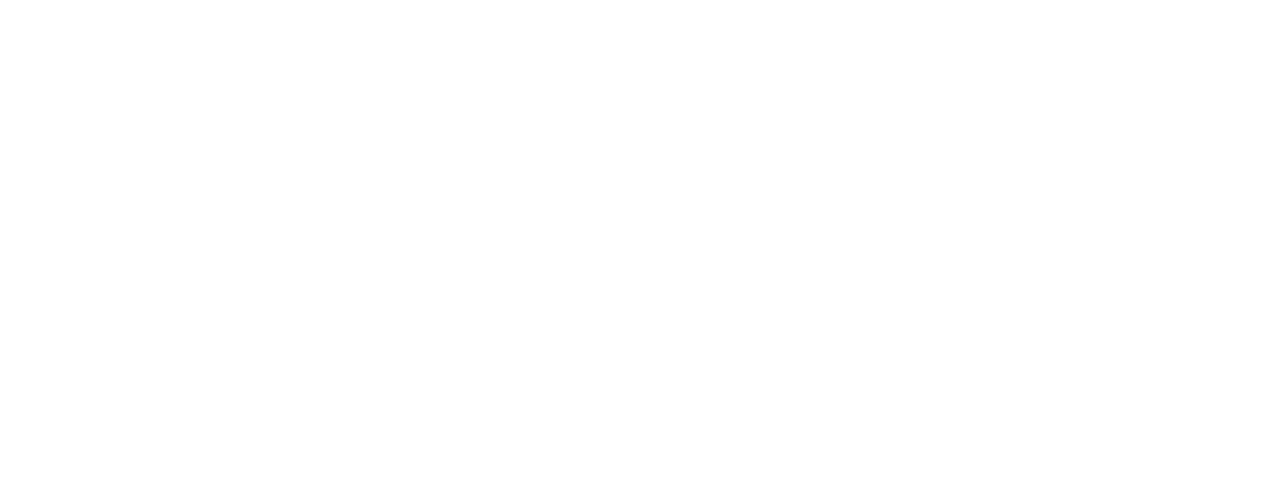
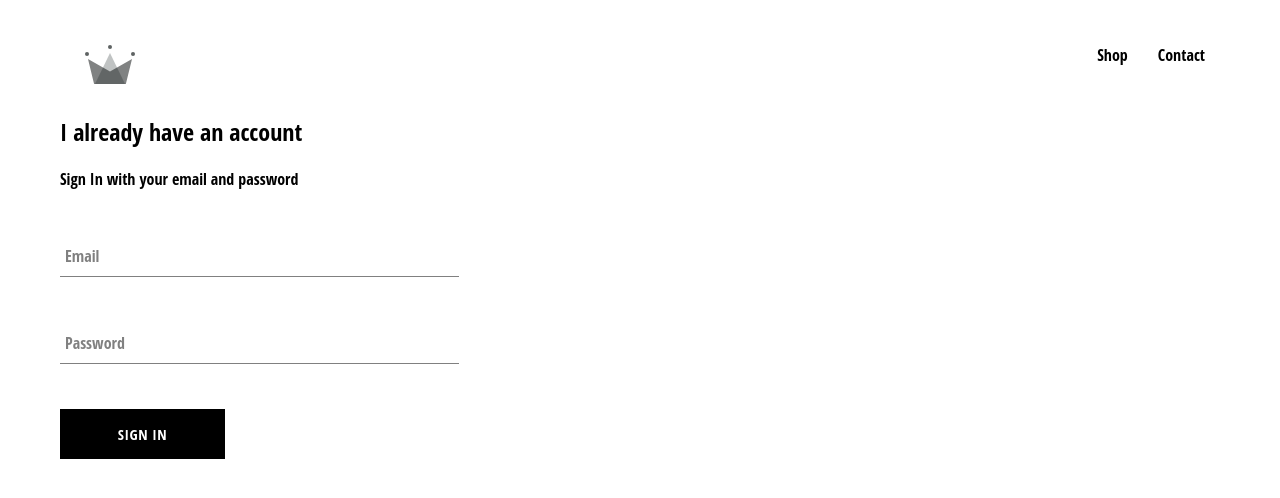
Before and after one commit to NoumanMasood/ecommerce-react, a React (Create React App) app: page /signin in a window 1280 px wide. Shown: the top 498 px of the page. Built offline with nearby package versions, Linux system fonts and the light colour scheme.

Commit message:
button component

```diff
--- a/src/App.css
+++ b/src/App.css
@@ -2,3 +2,8 @@
   font-family: "Open Sans Condensed";
   padding: 20px 60px;
 }
+
+a{
+  text-decoration: none;
+  color: black;
+}
--- a/src/App.js
+++ b/src/App.js
@@ -3,13 +3,17 @@
 import Homepage from './pages/homepage/homepage.component';
 import {Route, Switch} from 'react-router-dom';
 import ShopPage from './pages/shop/shoppage.component';
+import Header from './components/header/header.component';
+import SignInAndSignUp from './components/sign-in-and-sign-up/sign-in-and-sign-up.component';
 
 function App() {
   return (
     <div>
+      <Header></Header>
       <Switch>
       <Route exact path='/' component={Homepage}></Route>
-      <Route path='/shop/' component={ShopPage}></Route>
+      <Route path='/shop' component={ShopPage}></Route>
+      <Route path='/signin' component={SignInAndSignUp}></Route>
       </Switch>
     </div>
   );
--- /dev/null
+++ b/src/components/custom-button/custom-button.component.jsx
@@ -0,0 +1,10 @@
+import React from 'react';
+import './custom-button.styles.scss';
+
+const CustomButton = ({children, ...otherProps}) => (
+  <button className="custom-button" {...otherProps}>
+    {children}
+  </button>
+)
+
+export default CustomButton;
--- /dev/null
+++ b/src/components/custom-button/custom-button.styles.scss
@@ -0,0 +1,22 @@
+.custom-button {
+  min-width: 165px;
+  width: auto;
+  height: 50px;
+  letter-spacing: 0.5px;
+  line-height: 50px;
+  padding: 0 35px 0 35px;
+  font-size: 15px;
+  background-color: black;
+  color: white;
+  text-transform: uppercase;
+  font-family: 'Open Sans Condensed';
+  font-weight: bolder;
+  border: none;
+  cursor: pointer;
+
+  &:hover {
+    background-color: white;
+    color: black;
+    border: 1px solid black;
+  }
+}
--- /dev/null
+++ b/src/components/form-input/form-input.component.jsx
@@ -0,0 +1,16 @@
+import React from 'react';
+import './form-input.styles.scss';
+
+const FormInput = ({handleChange, label, ...otherProps }) => (
+  <div className="group">
+    <input className="form-input" onChange={handleChange} {...otherProps}/>
+    {label ?
+    (<label className={`${otherProps.value.length ? 'shrink': ''} form-input-label`}>
+      {label}
+    </label>)
+    : null
+  }
+  </div>
+)
+
+export default FormInput;
--- /dev/null
+++ b/src/components/form-input/form-input.styles.scss
@@ -0,0 +1,54 @@
+$sub-color: grey;
+$main-color: black;
+
+@mixin shrinkLabel {
+  top: -14px;
+  font-size: 12px;
+  color: $main-color;
+}
+
+.group {
+  position: relative;
+  margin: 45px 0;
+
+  .form-input {
+    background: none;
+    background-color: white;
+    color: $sub-color;
+    font-size: 18px;
+    padding: 10px 10px 10px 5px;
+    display: block;
+    width: 100%;
+    border: none;
+    border-radius: 0;
+    border-bottom: 1px solid $sub-color;
+    margin: 25px 0;
+
+    &:focus {
+      outline: none;
+    }
+
+    &:focus ~ .form-input-label {
+      @include shrinkLabel();
+    }
+  }
+
+  input[type='password'] {
+    letter-spacing: 0.3em;
+  }
+
+  .form-input-label {
+    color: $sub-color;
+    font-size: 16px;
+    font-weight: normal;
+    position: absolute;
+    pointer-events: none;
+    left: 5px;
+    top: 10px;
+    transition: 300ms ease all;
+
+    &.shrink {
+      @include shrinkLabel();
+    }
+  }
+}
--- /dev/null
+++ b/src/components/header/header.component.jsx
@@ -0,0 +1,18 @@
+import React from 'react';
+import { Link } from 'react-router-dom';
+import { ReactComponent as Logo } from '../../assets/crown.svg';
+import './header.styles.scss';
+
+const Header  = () => (
+  <div className="header">
+    <Link className="logo-container" to="/">
+      <Logo className="logo"></Logo>
+    </Link>
+    <div className="options">
+      <Link className="option" to="/shop">Shop</Link>
+      <Link className="option">Contact</Link>
+    </div>
+  </div>
+)
+
+export default Header;
--- /dev/null
+++ b/src/components/header/header.styles.scss
@@ -0,0 +1,25 @@
+.header {
+  height: 70px;
+  width: 100%;
+  display: flex;
+  justify-content: space-between;
+  margin-bottom: 25px;
+
+  .logo-container {
+    height: 100%;
+    width: 70px;
+    padding: 25px;
+  }
+
+  .options {
+    width: 50%;
+    height: 100%;
+    display: flex;
+    align-items: center;
+    justify-content: flex-end;
+
+    .option {
+      padding: 10px 15px;
+    }
+  }
+}
--- /dev/null
+++ b/src/components/sign-in-and-sign-up/sign-in-and-sign-up.component.jsx
@@ -0,0 +1,10 @@
+import React from 'react';
+import SignIn from '../signin/signin.component';
+
+const SignInAndSignUp = () => (
+  <div>
+    <SignIn></SignIn>
+  </div>
+)
+
+export default SignInAndSignUp;
--- /dev/null
+++ b/src/components/signin/signin.component.jsx
@@ -0,0 +1,53 @@
+import React from 'react';
+import FormInput from '../form-input/form-input.component';
+import './signin.styles.scss';
+import CustomButton from '../custom-button/custom-button.component';
+
+class SignIn extends React.Component {
+  constructor(props){
+    super(props);
+    this.state = {
+      email: '',
+      password: ''
+    }
+  }
+
+ render(){
+   this.handleSubmit = event => {
+     event.preventDefault();
+     this.setState({ email: '', password: ''});
+   }
+
+   this.handleChange = event => {
+    const {value, name} = event.target;
+
+    this.setState({ [name]: value});
+   }
+
+   return(
+     <div className="sign-in">
+       <h2>I already have an account</h2>
+       <span>Sign In with your email and password</span>
+       <form onSubmit={this.handleSubmit}>
+         <FormInput
+           type="email"
+           name="email"
+           handleChange={this.handleChange}
+           value={this.state.email}
+           label="Email"
+           required/>
+         <FormInput
+           type="password"
+           name="password"
+           handleChange={this.handleChange}
+           value={this.state.password}
+           label="Password"
+           required/>
+         <CustomButton type="submit"> Sign In</CustomButton>
+       </form>
+     </div>
+   )
+ }
+}
+
+export default SignIn;
--- /dev/null
+++ b/src/components/signin/signin.styles.scss
@@ -0,0 +1,3 @@
+.sign-in {
+  width: 30vw
+}
```
Also changed, not shown: src/assets/crown.svg (added).
